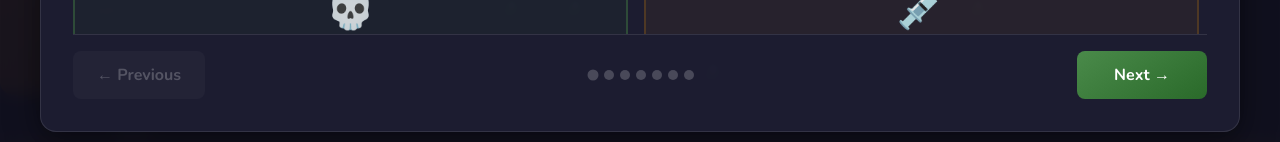
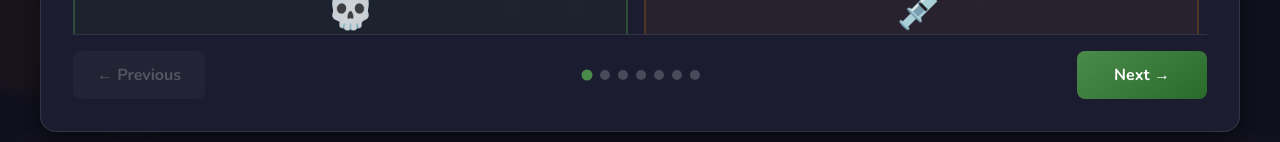
Before and after one commit to pooriajr/raptor, a React (Vite) app: page / in a window 1280 px wide. Both pictures are taken after a click on the button "How to Play". Shown: the part 608-750 px from the top of the page. Built offline with nearby package versions, Linux system fonts and the light colour scheme.

Commit message:
remove variants

```diff
--- a/src/Tutorial/ActionSection.tsx
+++ b/src/Tutorial/ActionSection.tsx
@@ -1,27 +1,19 @@
 import type { ReactNode } from "react";
 
 function ActionSection({
-  title,
   intro,
   important,
   actions,
-  variant,
 }: {
-  title: string;
   intro: string;
   important?: string;
   actions: { name: string; description: string; visual?: ReactNode }[];
-  variant: "raptor" | "scientist";
 }) {
-  const borderColor = variant === "raptor" ? "border-[#2d5a27]/40" : "border-[#8a5a1a]/40";
-  const titleColor = variant === "raptor" ? "text-[#90ee90]" : "text-[#ffb347]";
-
   return (
-    <div className={`rounded-lg border bg-white/3 p-4 ${borderColor}`}>
-      <h3 className={`m-0 mb-3 text-xl ${titleColor}`}>{title}</h3>
+    <>
       <p className="mb-3 text-sm leading-relaxed text-white/70">{intro}</p>
       {important && <p className="mb-3 text-sm font-bold text-[#ffd700]">{important}</p>}
-      <ul className="m-0 space-y-2 pl-5 text-sm leading-relaxed">
+      <ul className="m-0 space-y-2 text-sm leading-relaxed">
         {actions.map((action) => (
           <li key={action.name}>
             <strong className="text-white">{action.name}:</strong> {action.description}
@@ -29,7 +21,7 @@ function ActionSection({
           </li>
         ))}
       </ul>
-    </div>
+    </>
   );
 }
 
--- a/src/Tutorial/RaptorActionsSlide.tsx
+++ b/src/Tutorial/RaptorActionsSlide.tsx
@@ -321,8 +321,6 @@ function RaptorActionsSlide() {
     <div className="h-full">
       <div className="flex flex-col gap-4">
         <ActionSection
-          variant="raptor"
-          title="Raptor Actions"
           intro="You can spend action points to perform actions using the mother raptor and any active baby raptors. A baby raptor is active if its figurine is standing up. A raptor can never move to or move through a space occupied by a fire token."
           actions={RAPTOR_ACTIONS}
         />
--- a/src/Tutorial/ScientistActionsSlide.tsx
+++ b/src/Tutorial/ScientistActionsSlide.tsx
@@ -327,8 +327,6 @@ function ScientistActionsSlide() {
     <div className="h-full">
       <div className="flex flex-col gap-4">
         <ActionSection
-          variant="scientist"
-          title="Scientist Actions"
           intro="You can spend action points to perform actions using any active scientist. A scientist is active if its figurine is standing up. Scientists can move through and shoot through fire, but you cannot end the turn with any scientist standing on a fire space."
           important="Each scientist can perform ONLY ONE aggressive action (shoot or capture) per round."
           actions={SCIENTIST_ACTIONS}
--- a/src/Tutorial/Tutorial.tsx
+++ b/src/Tutorial/Tutorial.tsx
@@ -104,11 +104,11 @@ function Tutorial({ onClose }: TutorialProps) {
             ← Previous
           </button>
 
-          <div className="hidden gap-1.5 md:flex">
+          <div className="flex flex-1 flex-wrap items-center justify-center gap-2 px-2">
             {slides.map((_, index) => (
               <button
                 key={index}
-                className={`h-2.5 w-2.5 rounded-full bg-white/20 transition-all duration-200 ${index === currentSlide ? "scale-110 bg-[#4a8a4a]" : "hover:bg-white/40"}`}
+                className={`h-2.5 w-2.5 rounded-full transition-all duration-200 ${index === currentSlide ? "scale-110 bg-[#4a8a4a]" : "bg-white/20 hover:bg-white/40"}`}
                 onClick={() => goToSlide(index)}
               />
             ))}
```
